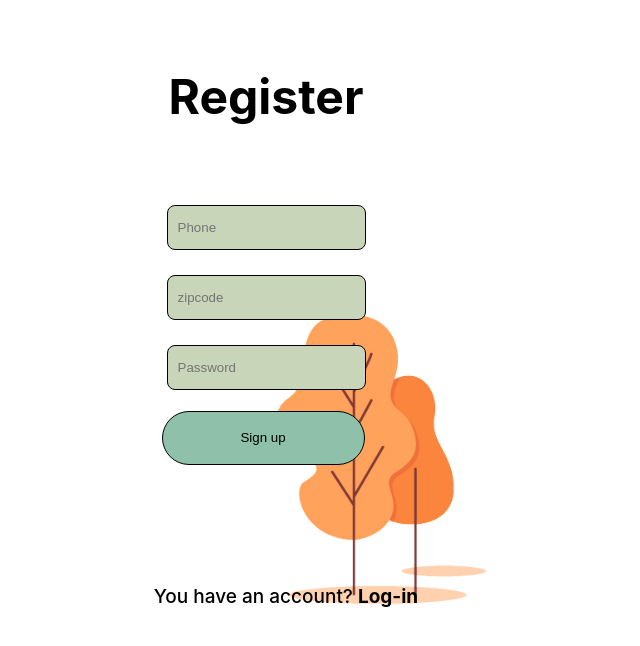
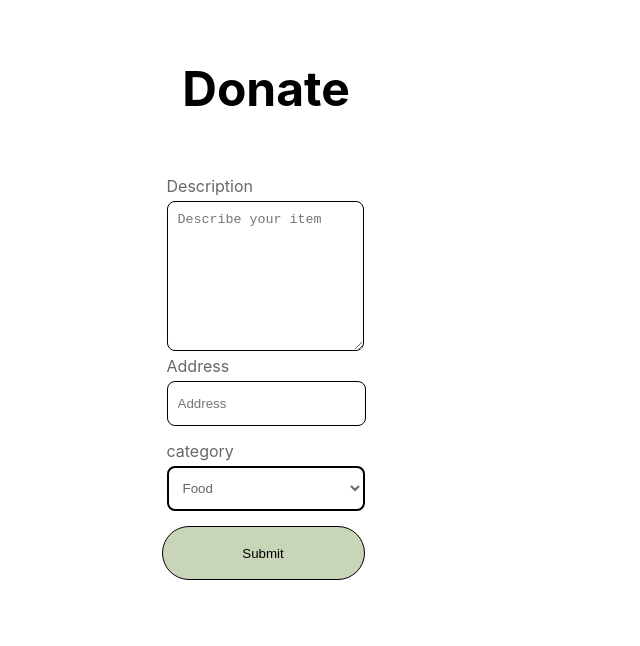
Before and after one commit to kiljaja/leaf, a React (Create React App) app: page / in a window 1280 px wide. Shown: the top 646 px of the page, without its empty margins (374-1014 px from the left). Built offline with nearby package versions, Linux system fonts and the light colour scheme.

Commit message:
Style Donate view

```diff
--- a/src/App.css
+++ b/src/App.css
@@ -72,7 +72,9 @@
   height: 54px;
   max-width: 203px;
   border-radius: 60px;
-  background-color: #8fc0a9;
+  background-color: var(--input-bg-color);
+  /* color: var(--input-font-color); */
+  vertical-align: middle;
 }
 
 
--- a/src/App.js
+++ b/src/App.js
@@ -10,7 +10,7 @@ function App() {
   return (
 
     <div className="app">
-      <Register />
+      <Donate />
       {/* <Map /> */}
     </div>
   );
--- /dev/null
+++ b/src/components/views/Donate/Donate.css
@@ -0,0 +1,8 @@
+.donate{
+  display: flex;
+  flex-direction: column;
+  align-items: center;
+  justify-content: space-evenly;
+  height: 100vh;
+  max-height: 700px;
+}
--- a/src/components/views/Donate/Donate.js
+++ b/src/components/views/Donate/Donate.js
@@ -1,8 +1,12 @@
 import React from "react";
 import DonateForm  from "./DonateForm";
+import "./Donate.css";
 
 function Donate () {
-  return <div> <DonateForm /> </div>;
+  return (<div className="donate">
+    <h1 className="title">Donate</h1>
+    <DonateForm />
+    </div>);
 }
 
 export default Donate;
--- a/src/components/views/Donate/DonateForm.css
+++ b/src/components/views/Donate/DonateForm.css
@@ -1,9 +1,3 @@
-* {
-  box-sizing: border-box;
-  margin: 0;
-  padding: 0;
-}
-
 .donate-form {
   display: flex;
   height: 500px;
@@ -13,40 +7,39 @@
   max-width: 320px;
 }
 
-.donate-form > .text-field{
+.text-field {
   display: block;
-  padding: 5px;
+  padding: 10px;
   margin: 5px;
+  height: 150px;
   border: solid 1px black;
   border-radius: 8px;
   max-width: 203px;
-  /* background-color: #c8d5b9; */
-  color: #676767;
+  /* background-color: var(--input-bg-color); */
+  color: var(--input-font-color);
 }
 
-.donate-form > .input-field {
+.select-list {
   display: block;
-  padding: 5px;
+  padding: 10px;
   margin: 5px;
-  border: solid 1px black;
+  height: 45px;
+  border: solid 2px black;
   border-radius: 8px;
+  width: 95%;
   max-width: 203px;
-  color: #676767;
+  background-color: white;
+  color: var(--input-font-color);
 }
 
-.donate-form > .select-list{
-  padding: 5px;
-  margin: 5px;
-  border: solid 1px black;
-  border-radius: 8px;
-  max-width: 203px;
-  /* background-color: #c8d5b9; */
-  color: #676767;
+.donate-address{
+  background-color: white;
+}
+.donate-separator{
+  margin: 10px 0;
 }
 
-.donate-form> .submit-btn {
-  max-height: 54px;
-  max-width: 203px;
-  border-radius: 60px;
-  background-color: #8fc0a9;
+.donate-label{
+  margin: 5px;
+  color: var(--input-font-color);
 }
--- a/src/components/views/Donate/DonateForm.js
+++ b/src/components/views/Donate/DonateForm.js
@@ -5,18 +5,13 @@ class DonateForm extends React.Component {
   constructor(props) {
     super(props);
     this.state = {
-      itemDescription: "pizza",
-      address: "20 W 34th St, New York, NY 10001",
+      itemDescription: "",
+      address: "",
       itemType: "food"
     };
 
     this.handleChange = this.handleChange.bind(this);
     this.handleSubmit = this.handleSubmit.bind(this);
-    this.testingToken = this.testingToken.bind(this);
-  }
-
-  componentDidMount() {
-    this.testingToken();
   }
 
   handleChange(event) {
@@ -25,37 +20,19 @@ class DonateForm extends React.Component {
     this.setState({ [nam]: val });
   }
 
-  testingToken() {
-    const requestOptions = {
-      method: "POST",
-      headers: { "Content-Type": "application/json" },
-      body: JSON.stringify({
-        phone: "347-484-1636",
-        password: "testpasswordtest"
-      })
-    };
-    fetch(
-      "https://brooklyn-hackathon.herokuapp.com/api/loginUser",
-      requestOptions
-    )
-      .then(response => response.json())
-      .then(data => {
-        this.setState({ token: data.token });
-        console.log(data);
-        console.log(this.state.token);
-      });
-  }
-
   handleSubmit(event) {
     const requestOptions = {
       method: "POST",
       headers: {
-        'Authorization': this.state.token,
+        Authorization: this.state.token,
         "Content-Type": "application/json"
       },
       body: JSON.stringify({
-        address: "20 W 34th St, New York, NY 10001",
-        itemToDonate: { itemType: this.state.category, itemDescription: this.state.itemDescription }
+        address: this.state.address,
+        itemToDonate: {
+          itemType: this.state.category,
+          itemDescription: this.state.itemDescription
+        }
       })
     };
 
@@ -71,32 +48,43 @@ class DonateForm extends React.Component {
   render() {
     return (
       <form onSubmit={this.handleSubmit} className="donate-form">
+        <div>
+          <label className="donate-label"> Description </label>
           <textarea
             className="text-field"
-          name="message"
+            name="itemDescription"
             type="text"
             value={this.state.itemDescription}
             onChange={this.handleChange}
             placeholder="Describe your item"
           />
+        </div>
+
+        <div>
+          <label className="donate-label"> Address </label>
           <input
-          className="input-field"
+            className="input-field donate-address"
             name="address"
             type="text"
             value={this.state.address}
             onChange={this.handleChange}
-          placeholder="address"
+            placeholder="Address"
           />
+        </div>
+
+        <div className="donate-separator">
+          <label className="donate-label"> category </label>
           <select
             className="select-list"
-          name="category"
+            name="itemType"
             value={this.state.itemType}
             onChange={this.handleChange}
           >
-          <option value="food">food</option>
-          <option value="clothing">clothing</option>
-          <option value="other">other</option>
+            <option value="food">Food</option>
+            <option value="clothing">Clothing</option>
+            <option value="other">Other</option>
           </select>
+        </div>
 
         <input className="submit-btn" type="submit" value="Submit" />
       </form>
--- a/src/index.css
+++ b/src/index.css
@@ -1,11 +1,12 @@
 *{
-  box-sizing: 0;
+  box-sizing: border-box;
   margin:0;
   padding: 0;
 }
 
 :root{
   --input-font-color:  #676767;
+  --input-bg-color: #c8d5b9;
 }
 body {
   margin: 0;
```
Lines whose indentation alone changed are shown as unchanged.
